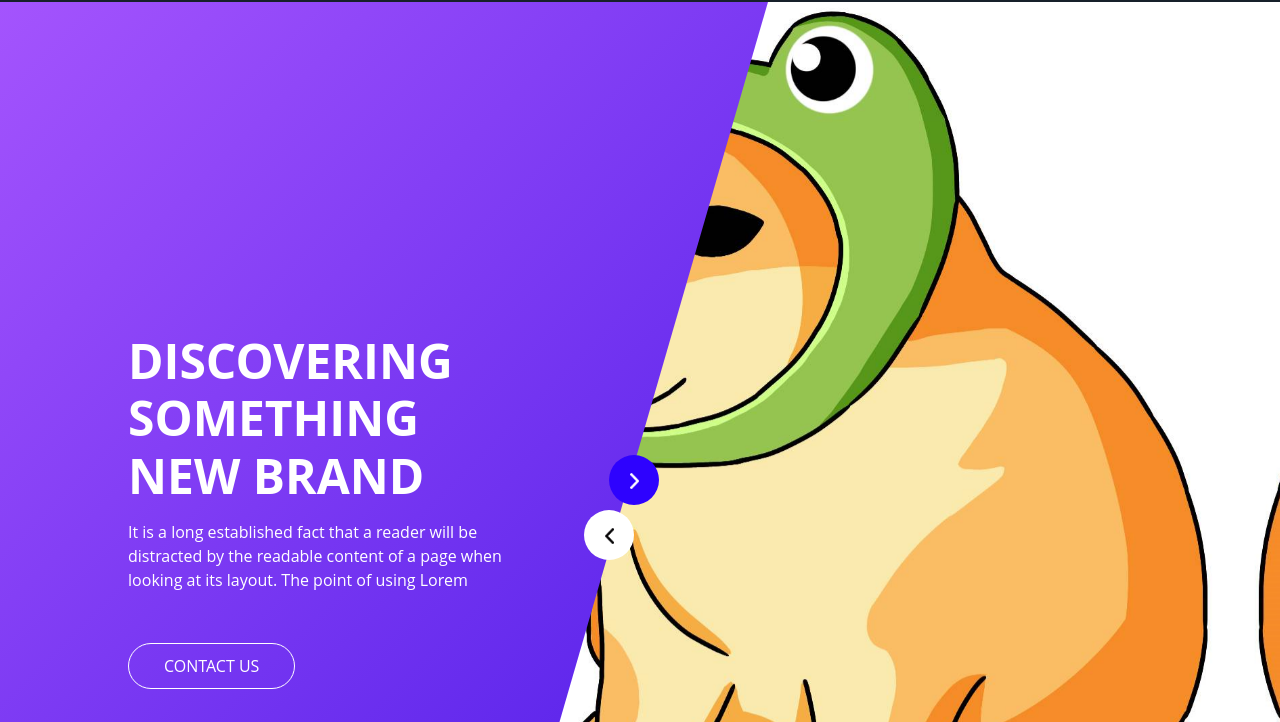
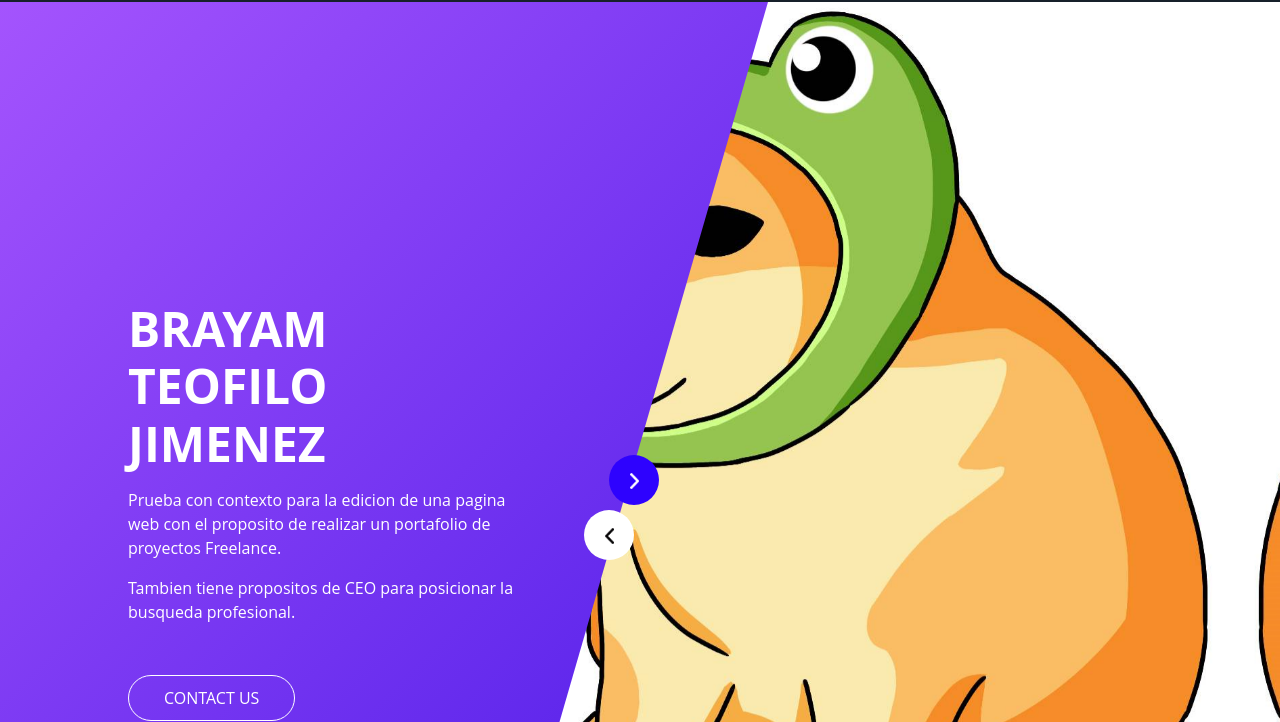
Before and after one commit to BraTeoMX/modificacion-siteweb, a plain HTML site: page index.html in a window 1280 px wide. Shown: the part 78-800 px from the top of the page. Drawn offline with nearby package versions, Linux system fonts and the light colour scheme.

Commit message:
Actualizacion en Index

```diff
--- a/index.html
+++ b/index.html
@@ -26,14 +26,14 @@
             <span class="sr-only">Next</span>
           </a>
           <h1>
-            DiscoverING <br>
-            SOMETHING <br>
-            NEW BRAND
+            Brayam <br>
+            Teofilo <br>
+            Jimenez
           </h1>
           <p>
-            It is a long established fact that a reader will be distracted by the readable content of a page when
-            looking at its layout. The point of using Lorem
+            Prueba con contexto para la edicion de una pagina web con el proposito de realizar un portafolio de proyectos Freelance.
           </p>
+          <p>Tambien tiene propositos de CEO para posicionar la busqueda profesional.</p>
           <div>
             <a href="" class="slider-link">
               CONTACT US
```
